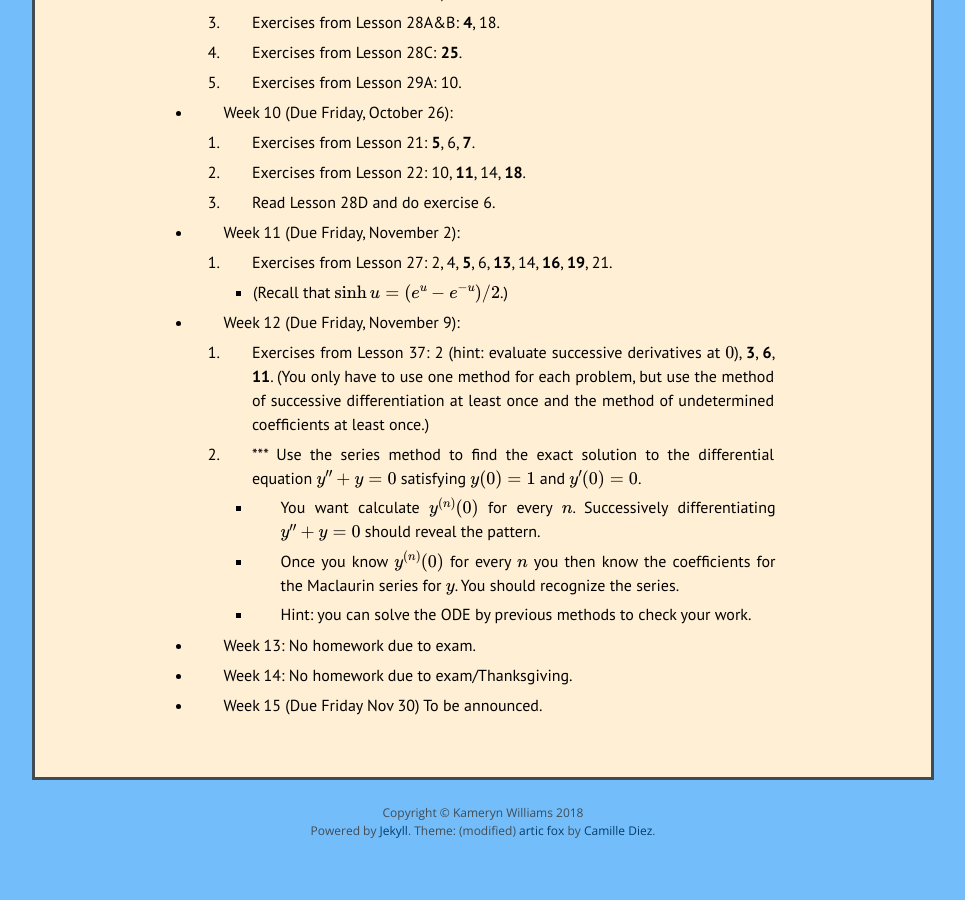
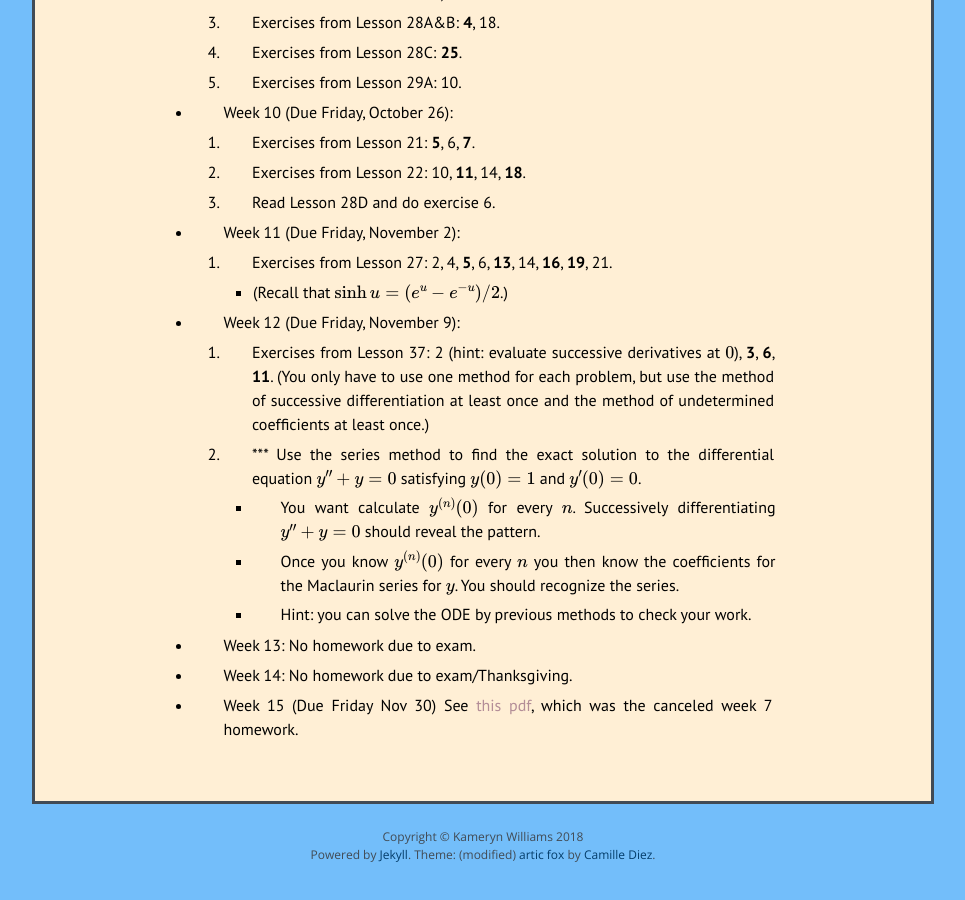
Before and after one commit to kamerynjw/kamerynjw.github.io, a Jekyll site: the page built from teaching/2018/math302.md, in a window 1280 px wide and 900 px high, scrolled down 3015 px. Shown: the whole window, without its empty margins (157-1122 px from the left). Built offline with Jekyll 4.4.1, drawn with Linux system fonts in a browser that asks for light colours; nearby versions of some CDN libraries; formulas are drawn with MathJax 3; before the commit the page ends 3891 px from its top, so only the background shows below that.

Commit message:
last week of homework

```diff
--- a/teaching/2018/math302.md
+++ b/teaching/2018/math302.md
@@ -147,4 +147,4 @@ I will grade from among the bolded or starred problems.
 
 * Week 14: No homework due to exam/Thanksgiving.
 
-* Week 15 (Due Friday Nov 30) To be announced.
+* Week 15 (Due Friday Nov 30) See [this pdf]({{ page.url }}h7.pdf), which was the canceled week 7 homework.
```
